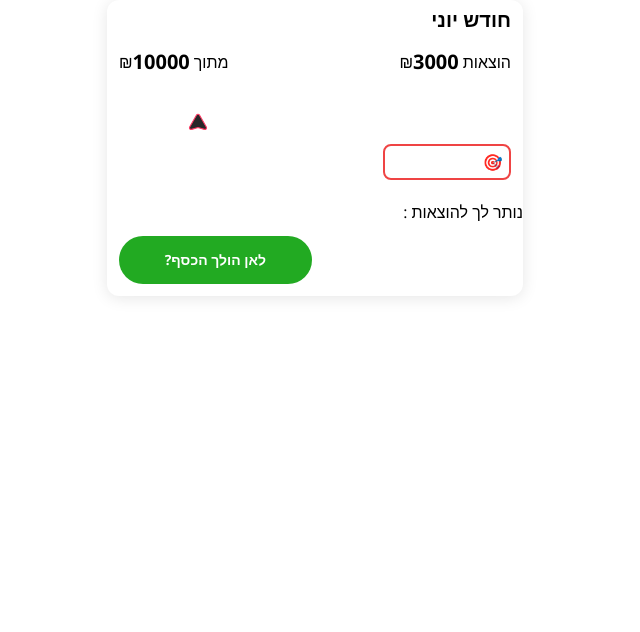
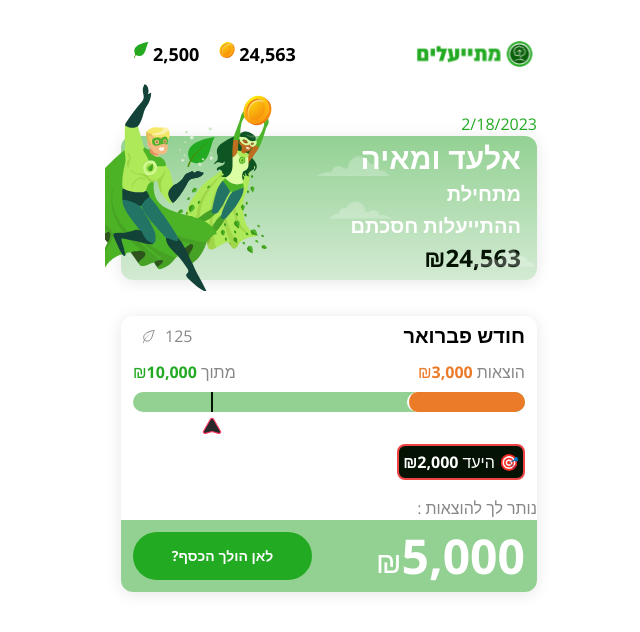
Before and after one commit to Mityaalim-App/web-app, a Next.js app: page /mainscreen in a window 1280 px wide. Shown: the top 632 px of the page, without its empty margins (588-1228 px from the left). Built offline with nearby package versions, Linux system fonts and the light colour scheme.

Commit message:
MIT-27 Changed to new colors. added currentcy comma added dynamic month name in hebrew *couldnt rename main screen folder to home*

```diff
--- a/app/mainscreen/components/ViewTitle.tsx
+++ b/app/mainscreen/components/ViewTitle.tsx
@@ -1,5 +1,5 @@
 import PageTitle from "@/app/components/PageTitle";
-// import ScoreDisplay from "@/app/components/ScoreDisplay";
+import ScoreDisplay from "@/app/components/ScoreDisplay";
 
 interface IViewTitleProps {
   title: string;
@@ -10,13 +10,7 @@ export default function ViewTitle({ title, score }: IViewTitleProps) {
   return (
     <header className="flex justify-between h-10 items-center">
       <PageTitle className="text-xl">{title}</PageTitle>
-      {/* <ScoreDisplay
-        src="leaf-icon.svg"
-        bgColor="#FFFFFF"
-        textColor="#187718"
-        borderColor="#B7E1B8"
-        score={score}
-      /> */}
+      <ScoreDisplay score={125} style="text-gray-400" />
     </header>
   );
 }
--- a/app/mainscreen/monthlyview/ExpenseIncomeTitle.tsx
+++ b/app/mainscreen/monthlyview/ExpenseIncomeTitle.tsx
@@ -13,9 +13,12 @@ export default function ExpenseIncomeTitle({
 }: IExpenseIncomeTitle) {
   return (
     <div className="flex items-center gap-x-1">
-      <p className="text-green-middle">{title}</p>
+      <p className="text-gray-400">{title}</p>
       <span className={`flex items-center ${style}`}>
-        <PageTitle className="text-xl font-bold">{amount + ""}</PageTitle>₪
+        <PageTitle className="font-bold">
+          {amount.toLocaleString() + ""}
+        </PageTitle>
+        ₪
       </span>
     </div>
   );
--- a/app/mainscreen/monthlyview/MonthlyView.tsx
+++ b/app/mainscreen/monthlyview/MonthlyView.tsx
@@ -1,42 +1,48 @@
+"use client";
 import ViewTitle from "../components/ViewTitle";
 import ExpenseIncomeTitle from "./ExpenseIncomeTitle";
 import ProgressBar from "./ProgressBar";
 import Button from "../../components/Button";
+import { useState } from "react";
 
 export default function MonthlyView() {
+  const [month, setMonth] = useState(
+    new Date().toLocaleString("he-IL", { month: "long" })
+  );
+
   return (
     <section className=" flex flex-col gap-y-4 bg-white mx-4 rounded-xl shadow-main">
       <main className="flex flex-col gap-y-2 px-3">
-        <ViewTitle score={300} title="חודש יוני" />
+        <ViewTitle score={300} title={`חודש ${month}`} />
         <div className=" flex flex-col gap-y-3">
           <div className="flex justify-between">
             <ExpenseIncomeTitle
               title="הוצאות"
               amount={3000}
-              style="text-orange-expense"
+              style="text-orange-primary"
             />
             <ExpenseIncomeTitle
               title="מתוך"
               amount={10000}
-              style="text-green-primary"
+              style="text-green-300"
             />
           </div>
           <ProgressBar income={10000} expense={3000} dest={2000} />
         </div>
 
-        <div className="bg-black-dest text-white flex h-9 items-center justify-center w-32 gap-x-1 rounded-lg border-2 border-red-500 mt-7 px-3">
+        <div className="bg-black text-white flex h-9 items-center justify-center w-32 gap-x-1 rounded-lg border-2 border-red-500 mt-6 px-3">
           <p>🎯</p>
           <p>היעד</p>
           <span className="flex ">
-            <p className="font-bold">₪{2000}</p>
+            <p className="font-bold">₪{(2000).toLocaleString()}</p>
           </span>
         </div>
       </main>
-      <div className="mt-2 flex flex-col gap-y-1">
-        <p className="text-green-middle">נותר לך להוצאות :</p>
-        <div className="bg-green-progressBarIncome flex justify-between p-3 rounded-b-xl">
+      <div className="mt-1 flex flex-col gap-y-1">
+        <p className="text-gray-400">נותר לך להוצאות :</p>
+        <div className="bg-green-200 flex justify-between p-3 rounded-b-xl">
           <div className="flex items-end  text-white text-5xl font-bold ">
-            <span>{10000 - 3000 - 2000}</span>
+            <span>{(10000 - 3000 - 2000).toLocaleString()}</span>
             <span className="font-normal text-3xl">₪</span>
           </div>
           <Button className=" max-content mr-16 text-sm font-bold ">
--- a/app/mainscreen/monthlyview/ProgressBar.tsx
+++ b/app/mainscreen/monthlyview/ProgressBar.tsx
@@ -13,16 +13,16 @@ export default function ProgressBar({ expense, income, dest }: IProgressBar) {
   const [destPlacement, setDestPlacement] = useState((dest / income) * 100);
 
   return (
-    <section className="w-full bg-green-progressBarIncome h-5 flex rounded-xl relative">
+    <section className="w-full bg-green-200 h-5 flex rounded-xl relative">
       <div
         style={{ width: `${expensesWidth}%` }}
-        className="bg-orange-expense rounded-xl border-l-2 border-white"
+        className="bg-orange-primary rounded-xl border-l-2 border-white"
       ></div>
       <div
         className="absolute h-full flex flex-col"
         style={{ left: `${destPlacement}%` }}
       >
-        <div className="bg-black-dest w-[2px] h-full relative">
+        <div className="bg-black w-[2px] h-full relative">
           <div className="absolute top-6 -right-1 translate-x-1/4">
             <PolygonIcon className="h-5 w-5" />
           </div>
--- a/app/mainscreen/page.tsx
+++ b/app/mainscreen/page.tsx
@@ -1,8 +1,14 @@
+import HeaderComp from "../components/HeaderComp";
+import HeroComp from "./components/HeroComp";
 import MonthlyView from "./monthlyview/MonthlyView";
 
 export default function MainScreen() {
   return (
     <section className="bg-grey-100 flex flex-col gap-y-6">
+      <div className="flex flex-col gap-y-1">
+        <HeaderComp />
+        <HeroComp />
+      </div>
       <MonthlyView />
     </section>
   );
--- a/tailwind.config.js
+++ b/tailwind.config.js
@@ -16,17 +16,14 @@ module.exports = {
           200: "#dedede",
           300: "#AAB2AA",
           400: "#868886",
-          400: "#868886",
         },
         green: {
           100: "#D3EAD3",
           200: "#93D193",
           300: "#22AA22",
           400: "#086008",
-          400: "#086008",
         },
         orange: {
-          primary: "#EC7B29",
           primary: "#EC7B29",
         },
         info: "#0CB3E8",
```
